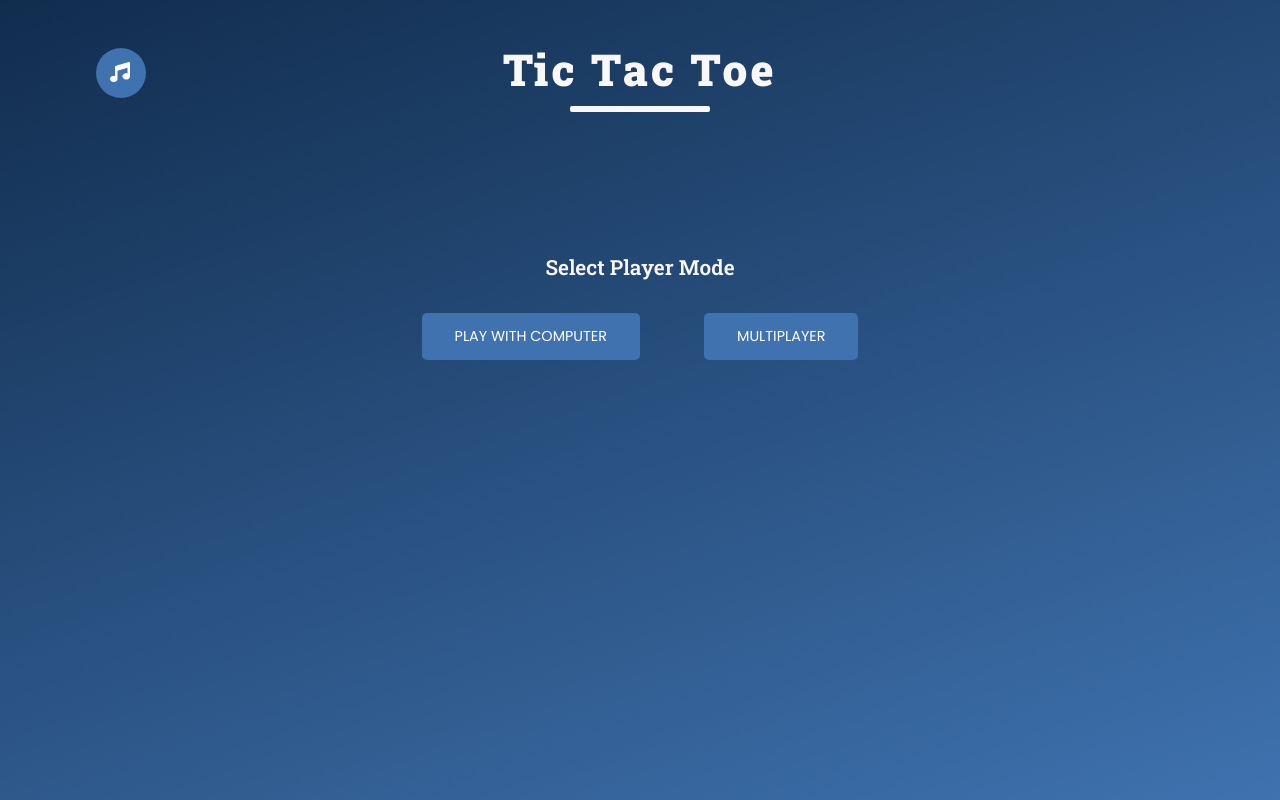
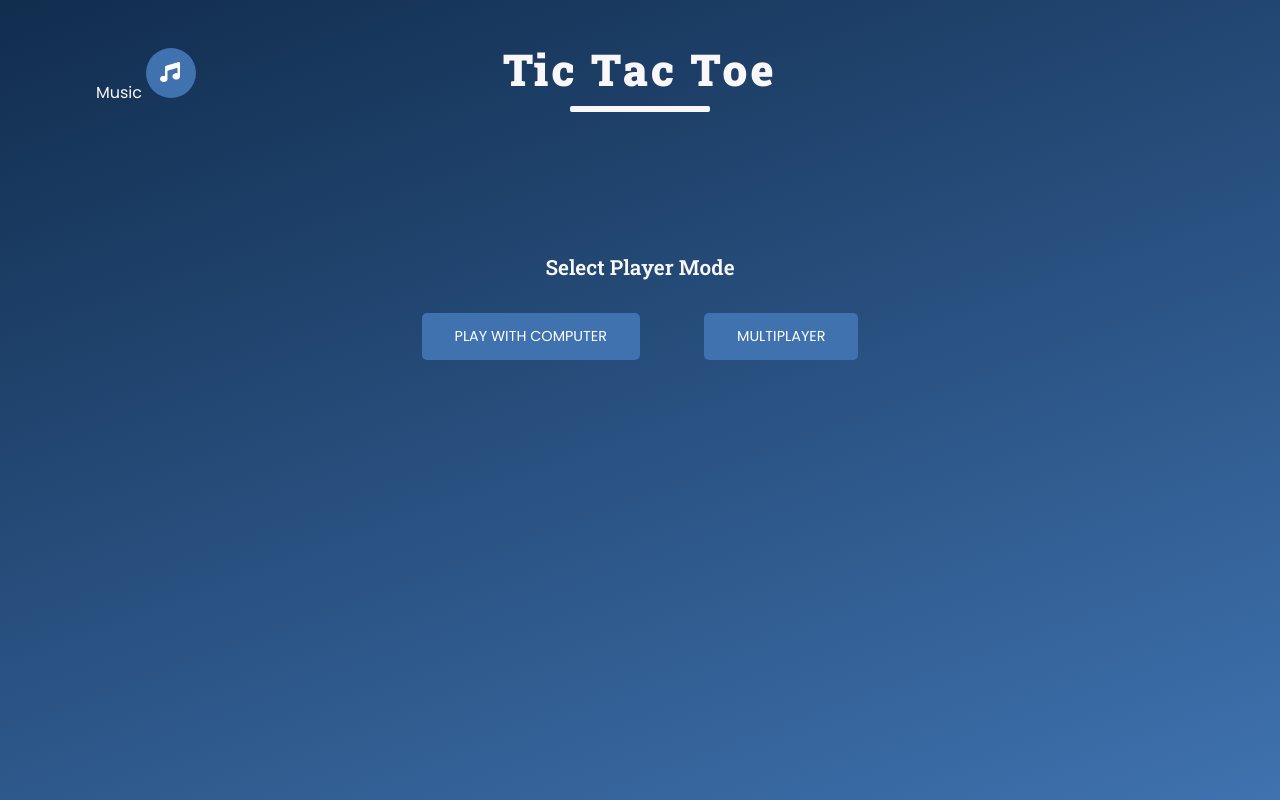
Before and after one commit to kuldeep162003/Tic-tac-toe, a plain HTML site: page index.html in a window 1280 px wide. Drawn offline with Linux system fonts and the light colour scheme.

Commit message:
Update index.html

```diff
--- a/index.html
+++ b/index.html
@@ -19,11 +19,11 @@
             </div>
 
             <!-- Background Music -->
-            <div class="game-audio">
+            <div class="game-audio tooltip">
                 <audio id="bg-music" src="./assets/game-music-loop-3-144252.mp3" loop></audio>
+                <span class="tooltiptext">Music</span>
                 <button class="music-btn" onclick="handleMusic()">
                     <img class="music-img" src="./assets/music-icon.png" alt="" width="20">
-                    <img id="slash" class="music-img hide" src="./assets/slash.png" alt="" width="23">
                 </button>
             </div>
 
```
